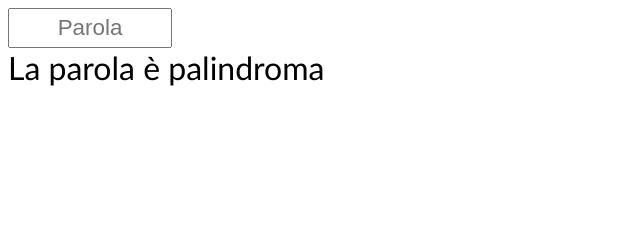
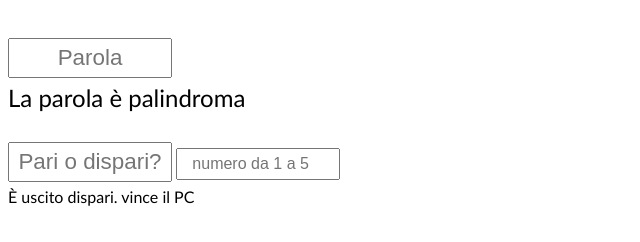
Before and after one commit to marraguglielmo/js-paliedispari, a plain HTML site: page index.html in a window 1280 px wide. Shown: the whole page, without its empty margins (0-640 px from the left). Drawn offline with Linux system fonts and the light colour scheme.

Commit message:
[add] stampa in pagina

```diff
--- a/JS/script.js
+++ b/JS/script.js
@@ -20,19 +20,47 @@ function reverse(txt){
 
 
 // PARI E DISPARI
-const choicePlayer = 'pari'; // inserire input
-const numPlayer = 2 //inserire input
-const choicePc = numRandomPc(1, 5);
+const choicePlayer = document.getElementById('pd-input').value;
+const numPlayer = parseInt(document.getElementById('num-input').value);
+const numPc = numRandomPc(1, 5);
+result = pariDispari(numPlayer, numPc)
+console.log(numPlayer, numPc);
 
-console.log(choicePc);
+
+
+
+
+
 
 /**
  * funzione per estrarre un numero random da 1 a 5
  * @param {number} min
  * @param {number} max
  * @returns number
- */
+*/
 // FUNCTIONS
 function numRandomPc(min, max){
     return Math.floor(Math.random() * (max - min + 1) + min);
 }
+
+/**
+ * funzione che verifica se il risultato è pari o dispari
+ * @param {number} num1
+ * @param {number} num2
+ * @returns string
+*/
+function pariDispari(num1, num2){
+    const result = "";
+    const output2 = document.querySelector('.output-pd');
+
+    if(numPlayer > 5 || numPlayer <= 0){
+        output2.innerHTML = '!!ATTENZIONE!! Il numero inserito deve essere tra 1 e 5';
+        return;
+    }else if((num1 + num2) % 2 === 0 && choicePlayer == 'pari'){
+        output2.innerHTML = 'È uscito pari. vince il Giocatore';
+        return;
+    }else{
+        output2.innerHTML = 'È uscito dispari. vince il PC';
+        return;
+    }
+}
--- a/css/style.css
+++ b/css/style.css
@@ -2,14 +2,20 @@ body{
     font-family: 'Trebuchet MS', 'Lucida Sans Unicode', 'Lucida Grande', 'Lucida Sans', Arial, sans-serif;
 }
 
-#word-input{
+input{
     width: 150px;
     padding: 5px;
     text-align: center;
     font-size: 1.4rem;
+    margin-bottom: 5px;
+    margin-top: 30px;
+}
+
+#num-input{
+    font-size: 1rem;
 }
 
 .output-palindroma{
     width: fit-content;
-    font-size: 2rem;
+    font-size: 1.5rem;
 }
--- a/index.html
+++ b/index.html
@@ -8,13 +8,23 @@
 </head>
 <body>
 
-    <div class="container">
+    <!-- PALINDROMA -->
+    <div class="container1">
 
         <input id="word-input" type="text" placeholder="Parola">
         <div class="output-palindroma"></div>
 
     </div>
 
+    <!-- PARI DISPARI -->
+    <div class="container2">
+
+        <input id="pd-input" type="text" placeholder="Pari o dispari?">
+        <input id="num-input" type="number" placeholder="numero da 1 a 5">
+        <div class="output-pd"></div>
+
+    </div>
+
     <script src="JS/script.js"></script>
 </body>
 </html>
```
